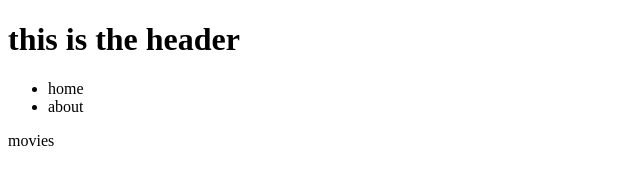
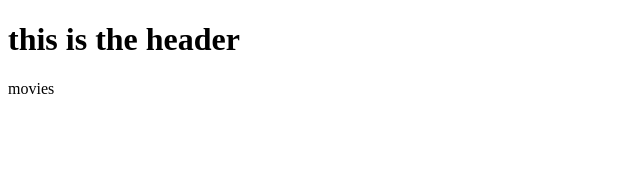
Before and after one commit to CheraHamza/Rent-A-Film, a React (Vite) app: page / in a window 1280 px wide. Shown: the top 170 px of the page, without its empty margins (0-640 px from the left). Built offline with nearby package versions, Linux system fonts and the light colour scheme.

Commit message:
refactor: remove NavBar component and its usage in Header

```diff
--- a/src/components/Header.jsx
+++ b/src/components/Header.jsx
@@ -1,10 +1,7 @@
-import NavBar from "./NavBar";
-
 const Header = () => {
 	return (
 		<div>
 			<h1>this is the header</h1>
-			<NavBar></NavBar>
 		</div>
 	);
 };
--- a/src/components/NavBar.jsx
+++ /dev/null
@@ -1,12 +0,0 @@
-const NavBar = () => {
-	return (
-		<div>
-			<ul>
-				<li>home</li>
-				<li>about</li>
-			</ul>
-		</div>
-	);
-};
-
-export default NavBar;
```
